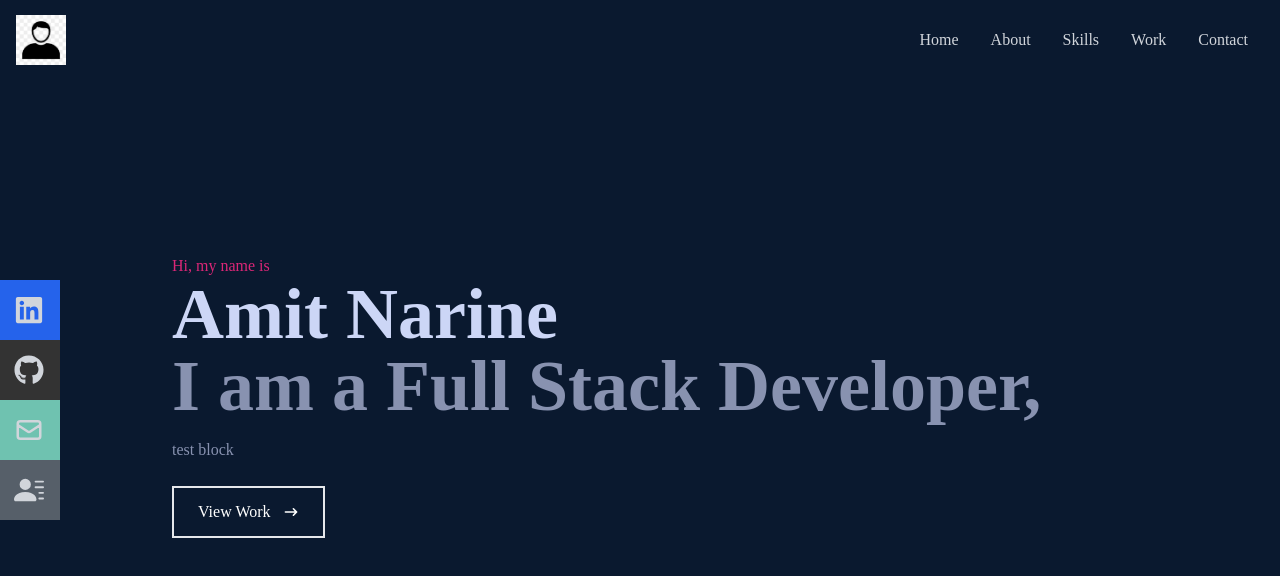
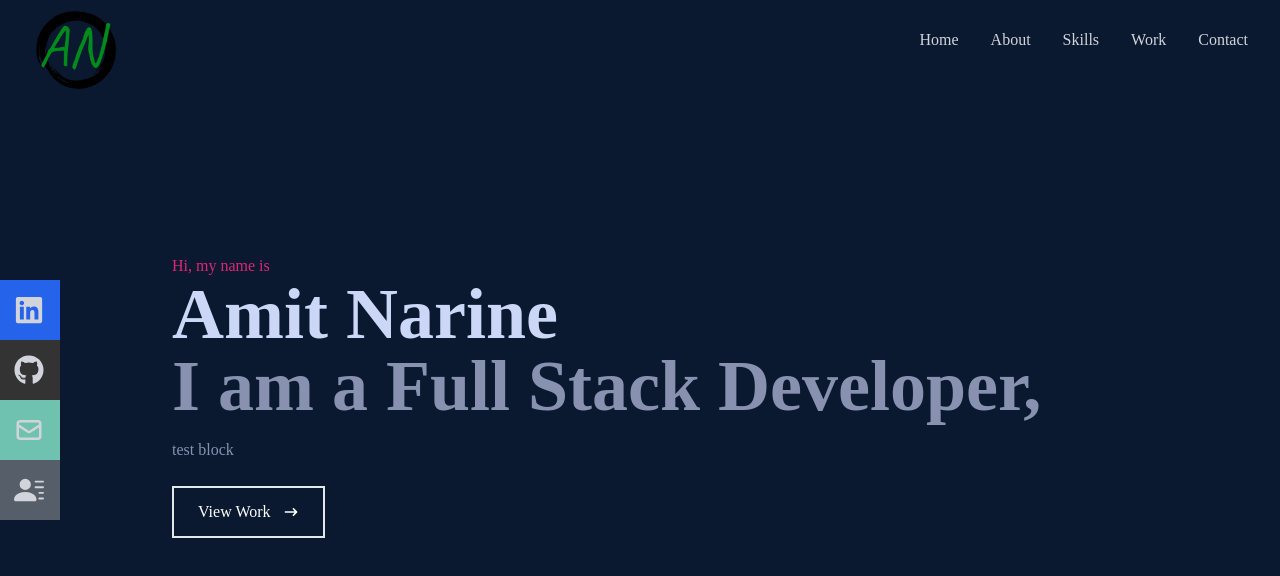
Before and after one commit to amitnarine/amitnarine-portfolio, a React (Create React App) app: page / in a window 1280 px wide. Shown: the top 576 px of the page. Built offline with nearby package versions, Linux system fonts and the light colour scheme.

Commit message:
added custom logo and imported new font

```diff
--- a/src/components/Navbar.jsx
+++ b/src/components/Navbar.jsx
@@ -1,5 +1,5 @@
 import React, {useState} from 'react'
-import Logo from '../assets/logonew.png'
+import Logo from '../assets/logo.png'
 import {FaBars, FaTimes, FaGithub, FaLinkedin, FaFacebook} from 'react-icons/fa'
 import {HiOutlineMail} from 'react-icons/hi'
 import {BsFillPersonLinesFill} from 'react-icons/bs'
@@ -15,8 +15,8 @@ const Navbar = () => {
   return (
     <div className='fixed w-full h-[80px] flex justify-between items-center px-4 bg-[#0a192f] text-gray-300'>
 
-        <div>
-          <img src={Logo} alt= "Temp Logo" style={{width: '50px'}}/>
+        <div className='pt-5 pl-5'>
+          <img src={Logo} alt= "Temp Logo" style={{width: '80px'}}/>
         </div>
         {/*Menu*/}
 
--- a/src/index.css
+++ b/src/index.css
@@ -4,6 +4,7 @@
 
 
 @import url('https://fonts.googleapis.com/css2?family=Outfit:wght@500&family=Raleway:wght@300&display=swap');
+@import url('https://fonts.googleapis.com/css2?family=Caveat:wght@500&family=Outfit:wght@500&family=Raleway:wght@300&display=swap');
 
 
 @layer base {
```
Also changed, not shown: src/assets/logo.png (added).
